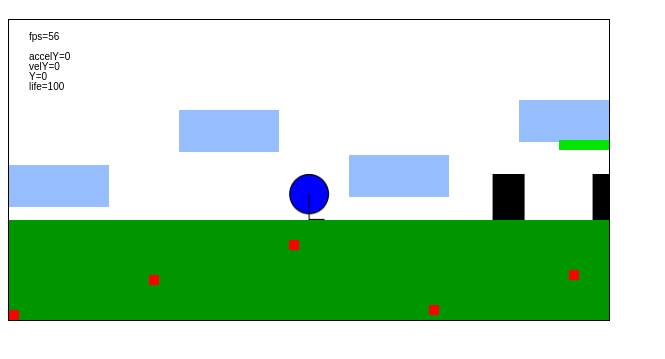
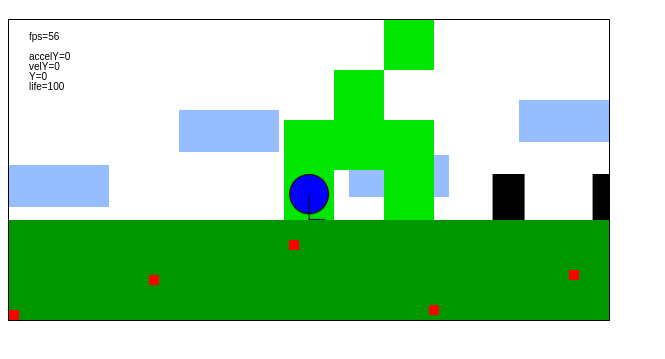
Before and after one commit to laurent35240/A-bunny-trip, a plain HTML site: page index.html in a window 1280 px wide. Shown: the part 61-420 px from the top of the page, without its empty margins (0-665 px from the left). Drawn offline with Linux system fonts and the light colour scheme.

Commit message:
Management of levels

```diff
--- /dev/null
+++ b/classes/level.js
@@ -0,0 +1,35 @@
+/*
+ * @author Laurent Clouet <laurent35240@gmail.com>
+ * @copyright Copyright (c) 2011 A Bunny Trip (http://www.a-bunny-trip.com/)
+ */
+
+function Level(levelMap){
+    this.blockWidth = 50;
+    this.blockHeight = 50;
+
+    //Creating new obstacles
+    this.obstacles = [];
+
+    var levelLayer;
+    for(var i=0; i<levelMap.length; i++){
+        levelLayer = levelMap[i];
+
+        for(var j=0; j<levelLayer.length; j++){
+            levelBlockValue = levelLayer[j];
+            if(levelBlockValue == 1){
+                this.obstacles.push(new Obstacle(j * this.blockWidth, (i - levelMap.length + 2) * this.blockHeight, this.blockWidth, this.blockHeight));
+            }
+        }
+    }
+
+//    for(var i=0; i<100; i++){
+//        this.obstacles.push(new Obstacle(i*160 + 300, (i%3) * 20 -70, this.blockWidth, this.blockHeight));
+//    }
+
+    this.draw = function(){
+        //Draw obstacles
+        for(var i=0; i < this.obstacles.length; i ++){
+            this.obstacles[i].draw();
+        }
+    }
+}
--- a/classes/movingObject/livingObject/actor.js
+++ b/classes/movingObject/livingObject/actor.js
@@ -357,6 +357,14 @@ function Actor(x, y, width, height){
         this.life = this.maxLife;
     }
 
+    /**
+     * Adjust position of actor according to different obstacles of the level
+     */
+    this.adjustWithLevel = function(level){
+        for(var i=0; i < level.obstacles.length; i ++){
+            this.adjust(level.obstacles[i]);
+        }
+    }
 
 }
 
--- a/index.html
+++ b/index.html
@@ -11,15 +11,28 @@
     <canvas id="canvas" width="600" height="300">
       Looser ;-)
     </canvas>
+    <!--
+        Classes
+    -->
     <script src="oop.js"></script>
     <script src="classes/control.js"></script>
     <script src="classes/obstacle.js"></script>
     <script src="classes/animation.js"></script>
     <script src="classes/camera.js"></script>
+    <script src="classes/level.js"></script>
     <script src="classes/movingObject.js"></script>
     <script src="classes/movingObject/livingObject.js"></script>
     <script src="classes/movingObject/livingObject/actor.js"></script>
     <script src="classes/movingObject/livingObject/ennemy.js"></script>
+
+    <!--
+        Levels
+    -->
+    <script src="levels/level1.js"></script>
+
+    <!--
+        Let's start
+    -->
     <script src="script.js"></script>
 </body>
 </html>
--- /dev/null
+++ b/levels/level1.js
@@ -0,0 +1,13 @@
+/*
+ * @author Laurent Clouet <laurent35240@gmail.com>
+ * @copyright Copyright (c) 2011 A Bunny Trip (http://www.a-bunny-trip.com/)
+ */
+
+
+var level1 = [
+    [0,0,1],
+    [0,1,0],
+    [1,1,1],
+    [1,0,1],
+    [0,0,0]
+];
--- a/script.js
+++ b/script.js
@@ -14,7 +14,8 @@ var camera;
 var nemo;
 
 var control;
-var obstacles;
+
+var level;
 
 var ennemies;
 
@@ -43,11 +44,7 @@ function initGame(){
     camera.update();
     control = new Control();
 
-    //Creating new obstacles
-    obstacles = new Array();
-    for(var i=0; i<100; i++){
-        obstacles.push(new Obstacle(i*160 + 300, (i%3) * 20 -70, 10, 100));
-    }
+    level = new Level(level1);
 
     //Creating ennemies
     ennemies = new Array();
@@ -94,9 +91,7 @@ function updateGame(){
 
 function updateCollision(){
     //Check nemo vs obstacles
-    for(var i=0; i < obstacles.length; i ++){
-        nemo.adjust(obstacles[i]);
-    }
+    nemo.adjustWithLevel(level);
 
     for(var j=0; j < ennemies.length; j ++){
         nemo.adjustWithEnnemy(ennemies[j]);
@@ -120,10 +115,7 @@ function drawGame(){
     // Draw background.
     drawBackground();
 
-    //Draw obstacles
-    for(var i=0; i < obstacles.length; i ++){
-        obstacles[i].draw();
-    }
+    level.draw();
 
     // Draw Nemo.
     nemo.draw();
```
